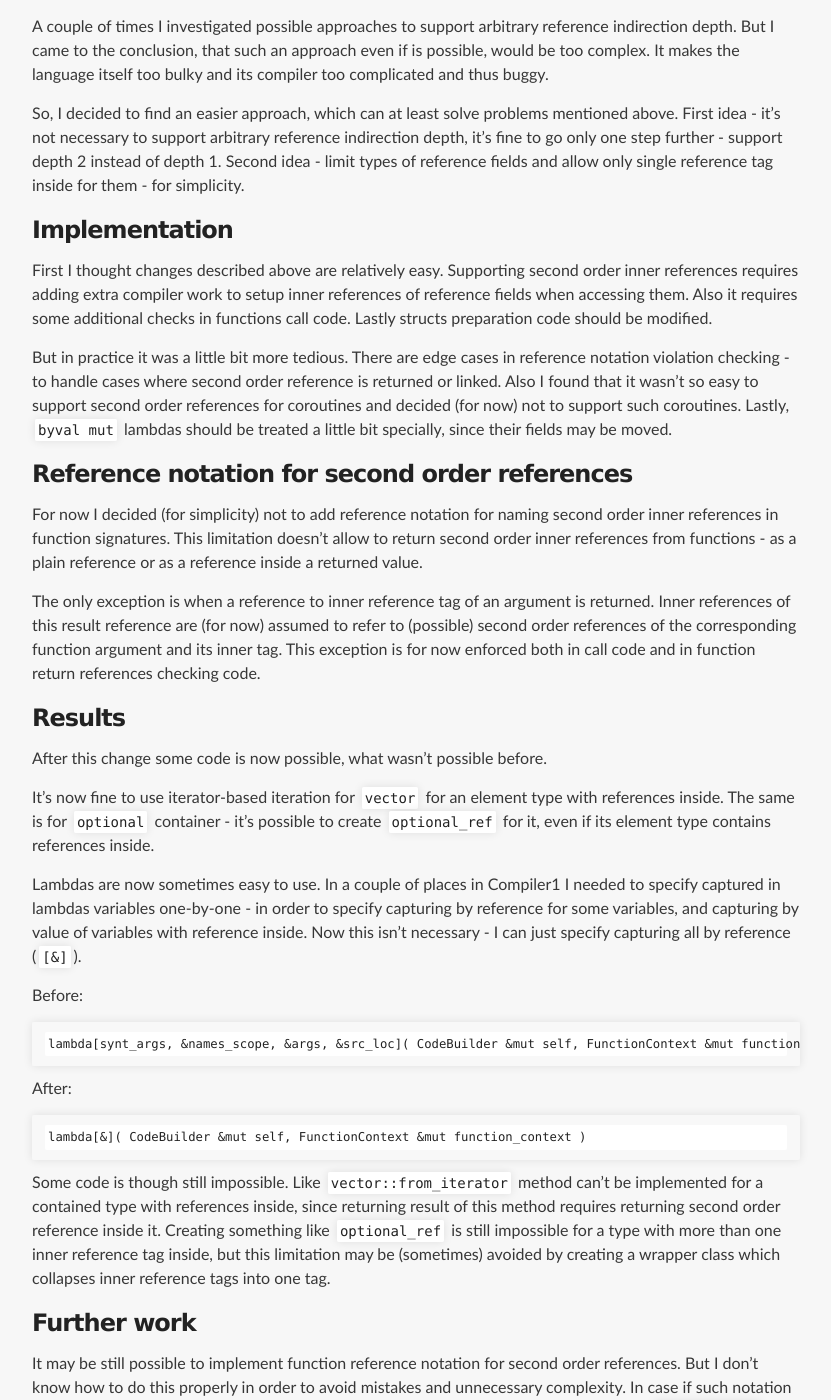
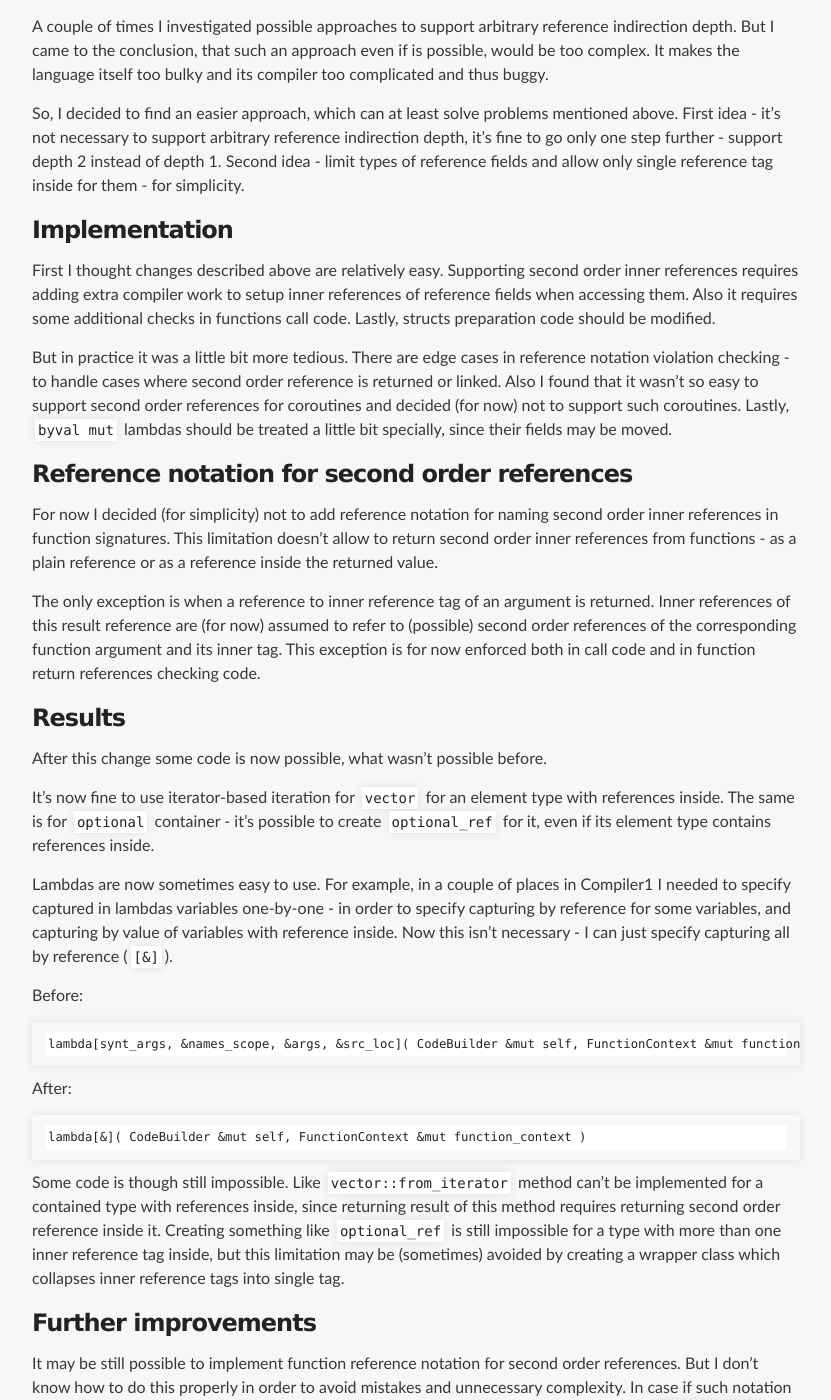
Before and after one commit to Panzerschrek/U-00DC-Sprache-site, a Jekyll site: the page built from _posts/2024-10-28-second-order-inner-references.md, in a window 1280 px wide and 1400 px high, scrolled down 1172 px. Shown: the whole window, without its empty margins (224-1055 px from the left). Built offline with Jekyll 4.4.1, drawn with Linux system fonts in a browser that asks for light colours; our own code applies the rules of GitHub Pages for plain Markdown files.

Commit message:
Nekotoryje ispravlenija v statje.

```diff
--- a/_posts/2024-10-28-second-order-inner-references.md
+++ b/_posts/2024-10-28-second-order-inner-references.md
@@ -70,7 +70,7 @@ Second idea - limit types of reference fields and allow only single reference ta
 First I thought changes described above are relatively easy.
 Supporting second order inner references requires adding extra compiler work to setup inner references of reference fields when accessing them.
 Also it requires some additional checks in functions call code.
-Lastly structs preparation code should be modified.
+Lastly, structs preparation code should be modified.
 
 But in practice it was a little bit more tedious.
 There are edge cases in reference notation violation checking - to handle cases where second order reference is returned or linked.
@@ -81,7 +81,7 @@ Lastly, `byval mut` lambdas should be treated a little bit specially, since thei
 ### Reference notation for second order references
 
 For now I decided (for simplicity) not to add reference notation for naming second order inner references in function signatures.
-This limitation doesn't allow to return second order inner references from functions - as a plain reference or as a reference inside a returned value.
+This limitation doesn't allow to return second order inner references from functions - as a plain reference or as a reference inside the returned value.
 
 The only exception is when a reference to inner reference tag of an argument is returned.
 Inner references of this result reference are (for now) assumed to refer to (possible) second order references of the corresponding function argument and its inner tag.
@@ -96,7 +96,7 @@ It's now fine to use iterator-based iteration for `vector` for an element type w
 The same is for `optional` container - it's possible to create `optional_ref` for it, even if its element type contains references inside.
 
 Lambdas are now sometimes easy to use.
-In a couple of places in Compiler1 I needed to specify captured in lambdas variables one-by-one - in order to specify capturing by reference for some variables, and capturing by value of variables with reference inside.
+For example, in a couple of places in Compiler1 I needed to specify captured in lambdas variables one-by-one - in order to specify capturing by reference for some variables, and capturing by value of variables with reference inside.
 Now this isn't necessary - I can just specify capturing all by reference (`[&]`).
 
 Before:
@@ -110,10 +110,10 @@ lambda[&]( CodeBuilder &mut self, FunctionContext &mut function_context )
 
 Some code is though still impossible.
 Like `vector::from_iterator` method can't be implemented for a contained type with references inside, since returning result of this method requires returning second order reference inside it.
-Creating something like `optional_ref` is still impossible for a type with more than one inner reference tag inside, but this limitation may be (sometimes) avoided by creating a wrapper class which collapses inner reference tags into one tag.
+Creating something like `optional_ref` is still impossible for a type with more than one inner reference tag inside, but this limitation may be (sometimes) avoided by creating a wrapper class which collapses inner reference tags into single tag.
 
 
-### Further work
+### Further improvements
 
 It may be still possible to implement function reference notation for second order references.
 But I don't know how to do this properly in order to avoid mistakes and unnecessary complexity.
```
